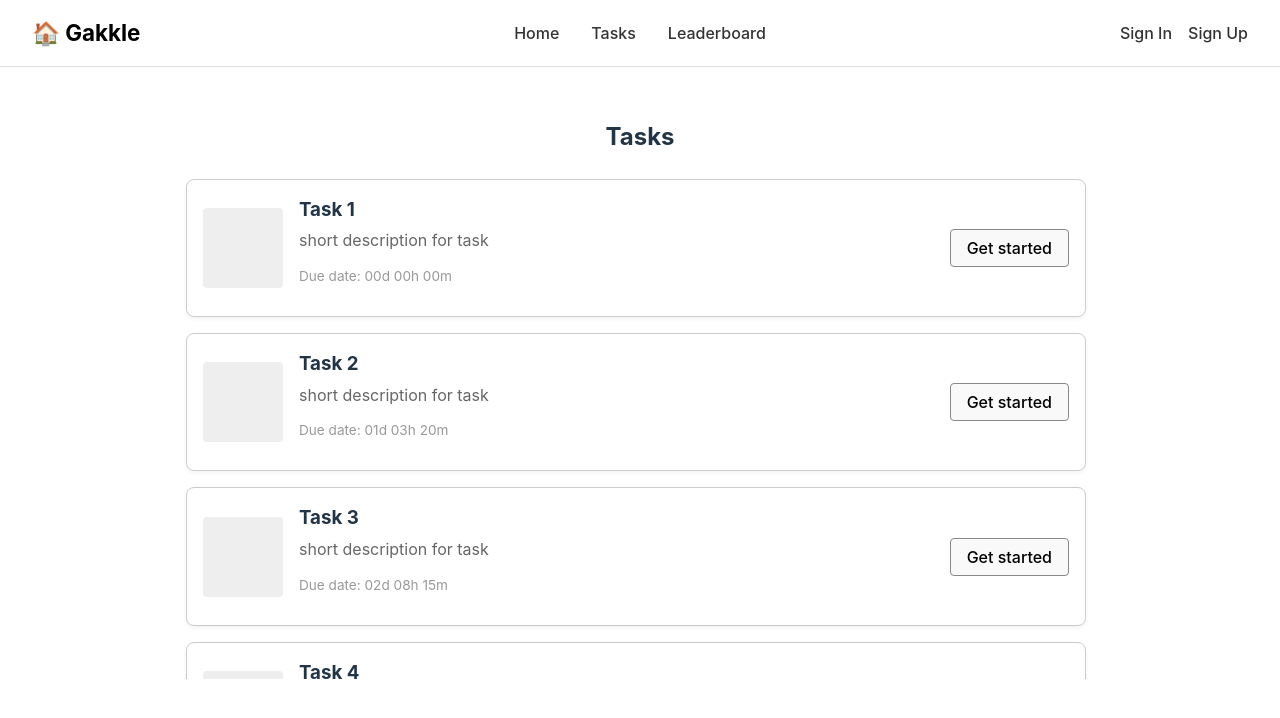
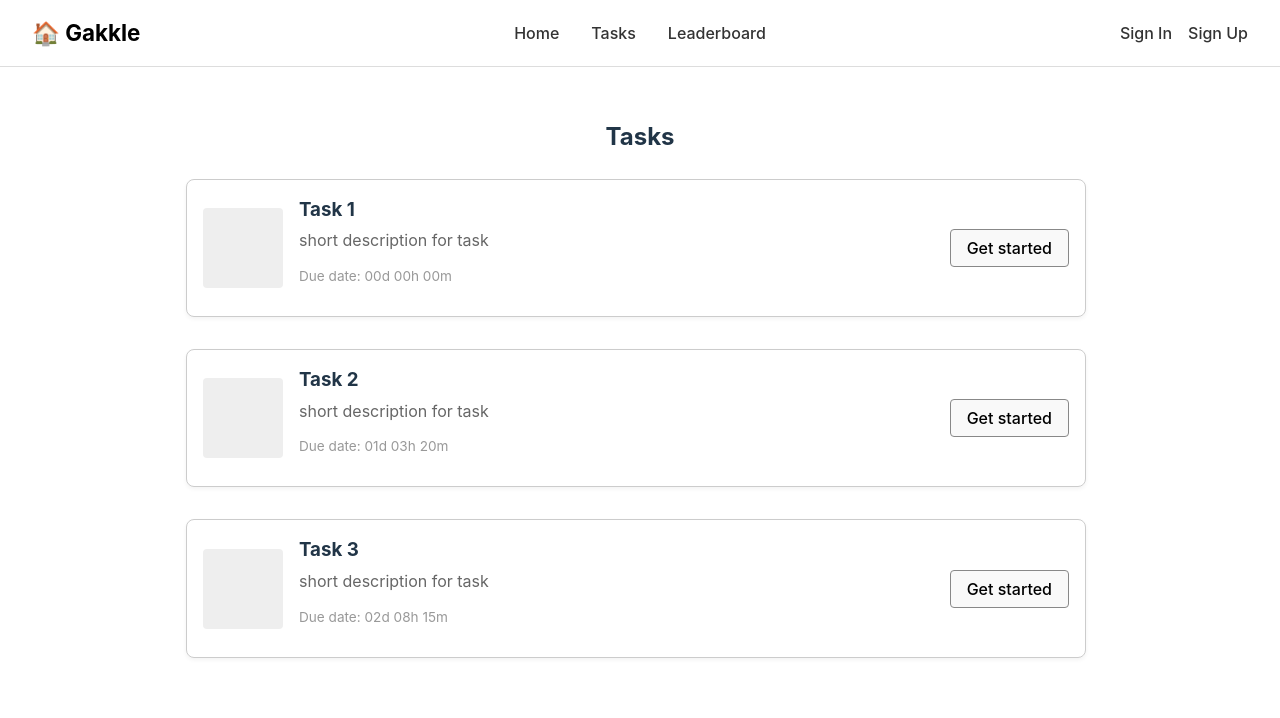
Before and after one commit to Firefly0207/SoftwareFront, a React (Vite) app: page /tasks in a window 1280 px wide. Shown: the top 718 px of the page. Built offline with nearby package versions, Linux system fonts and the light colour scheme.

Commit message:
Update Tasks.tsx

```diff
--- a/src/pages/Tasks.tsx
+++ b/src/pages/Tasks.tsx
@@ -1,5 +1,6 @@
 import React from 'react';
 import TaskCard from '../components/TaskCard';
+import { useNavigate } from 'react-router-dom';
 
 interface Task {
   id: number;
@@ -16,6 +17,8 @@ const dummyTasks: Task[] = [
 ];
 
 const TaskPage: React.FC = () => {
+  const navigate = useNavigate();
+
   return (
     <div>
       <div
@@ -40,6 +43,12 @@ const TaskPage: React.FC = () => {
           }}
         >
           {dummyTasks.map((task) => (
+            <div
+              key = {task.id}
+              onClick={() => navigate(`/tasks/${task.id}`)}
+              style = {{ cursor: 'pointer', marginBottom: '1rem' }}
+            >
+
             <TaskCard
               key={task.id}
               id={task.id}
@@ -47,6 +56,7 @@ const TaskPage: React.FC = () => {
               description={task.description}
               dueDate={task.dueDate}
             />
+            </div>
           ))}
         </div>
       </div>
```
